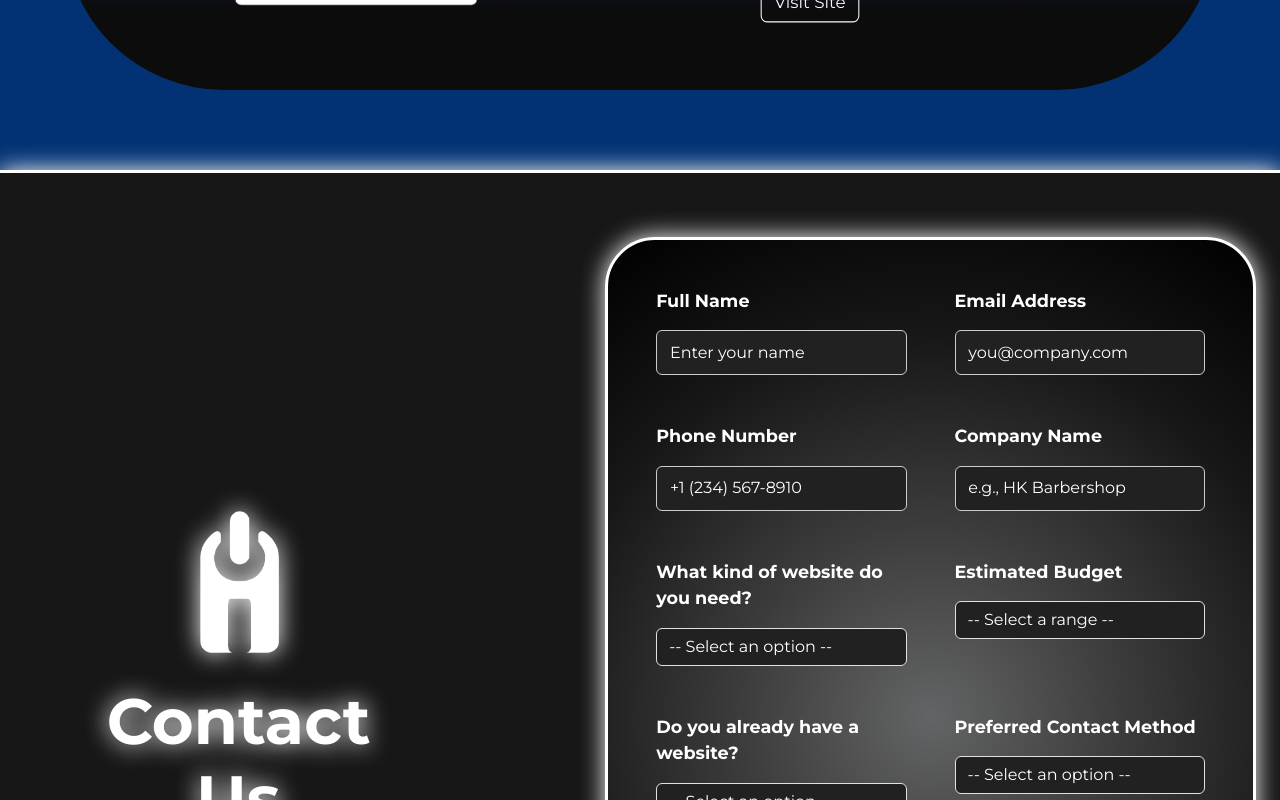
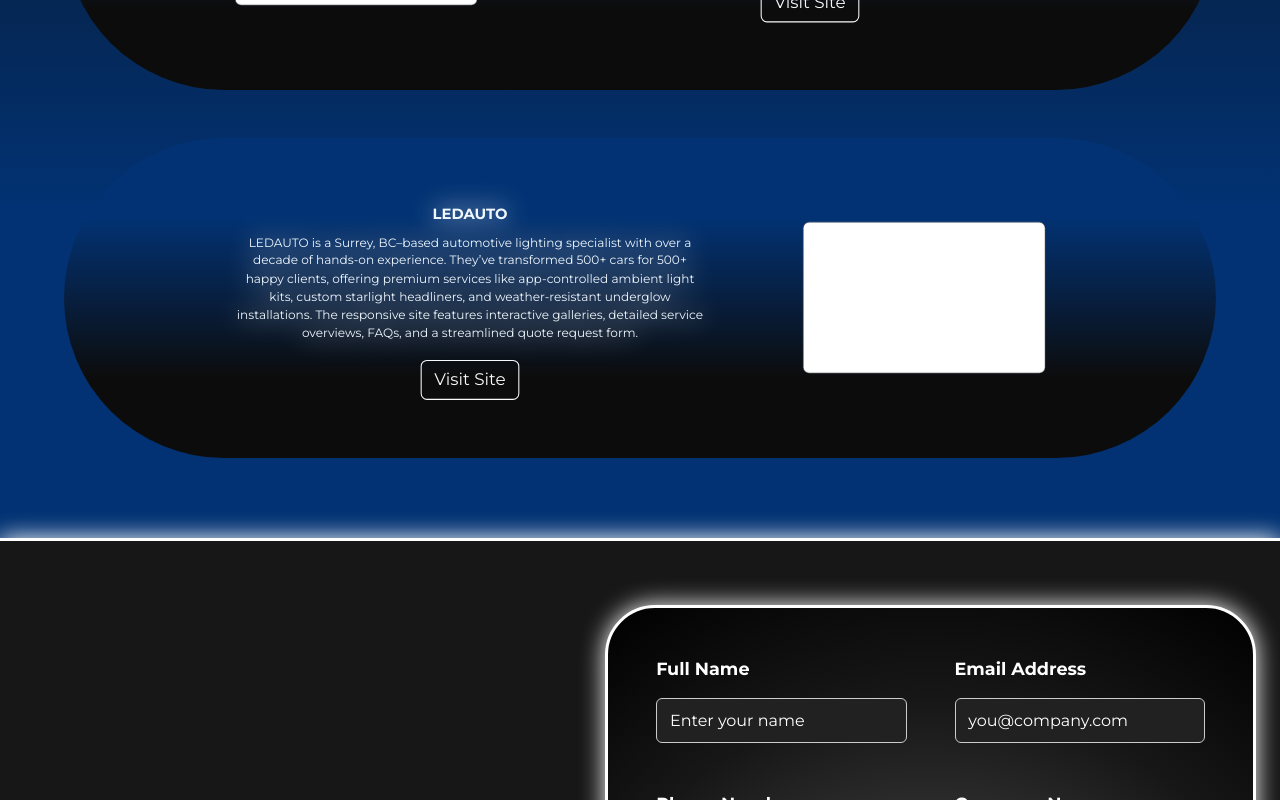
Before and after one commit to taha-malik27/ISolve, a React (Create React App) app: page / in a window 1280 px wide. Shown: the part 3180-3980 px from the top of the page. Built offline with nearby package versions, Linux system fonts and the light colour scheme; grey boxes are pictures that could not be loaded.

Commit message:
just added in another website completed that was being worked on, also did some more minor edits to page footer

```diff
--- a/src/components/ourWorkSection/ourWorkSection.jsx
+++ b/src/components/ourWorkSection/ourWorkSection.jsx
@@ -39,7 +39,8 @@
                             and streamlined quote requests.
                         </span>
                         <div className="pt-3">
-                            <a className="btn btn-outline-light " href="https://illumiyyc.com" target="_blank" rel="noopener noreferrer">
+                            <a className="btn btn-outline-light " href="https://illumiyyc.com" target="_blank"
+                               rel="noopener noreferrer">
                                 Visit Site
                             </a>
                         </div>
@@ -83,21 +84,37 @@
                     </div>
                 </div>
 
-                {/*FUTURE WEBISTE*/}
-                {/*<div className="leftDisplayBox" >*/}
 
+                <div className="leftDisplayBox">
+                    <div className="leftCard">
+                        <div className="cardTitle glow fw-bold">LEDAUTO</div>
+                        <span className="glow">
+      LEDAUTO is a Surrey, BC–based automotive lighting specialist with over a decade of hands-on experience.
+      They’ve transformed 500+ cars for 500+ happy clients, offering premium services like app-controlled ambient light kits,
+      custom starlight headliners, and weather-resistant underglow installations.
+      The responsive site features interactive galleries, detailed service overviews, FAQs, and a streamlined quote request form.
+    </span>
+                        <div className="pt-3">
+                            <a
+                                className="btn btn-outline-light"
+                                href="https://ledauto.info/"
+                                target="_blank"
+                                rel="noopener noreferrer"
+                            >
+                                Visit Site
+                            </a>
+                        </div>
+                    </div>
 
-                {/*    <div className="iframeWrapper">*/}
-                {/*        <iframe*/}
-                {/*            src="https://illumiyyc.com/"*/}
-                {/*            className="embeddedIframe"*/}
-                {/*            allowFullScreen*/}
-                {/*            title="Embedded Website"*/}
-                {/*        ></iframe>*/}
-                {/*    </div>*/}
-
-                {/*</div>*/}
-
+                    <div className="iframeWrapper">
+                        <iframe
+                            src="https://ledauto.info/"
+                            className="embeddedIframe"
+                            allowFullScreen
+                            title="LEDAUTO Site Preview"
+                        ></iframe>
+                    </div>
+                </div>
 
 
             </Stack>
--- a/src/styles/pageFooter.css
+++ b/src/styles/pageFooter.css
@@ -38,6 +38,17 @@
     align-items: center;
 }
 
+.Logo:hover{
+    transform: scale(1.15);
+    transition: transform .2s ease-in-out;
+}
+.Logo:not(:hover) {
+    transform: scale(1);
+    transition: transform .25s ease-in-out;
+}
+
+
 .Logo:active{
     transform: scale(0.8);
+    transition: transform .1s ease-in-out;
 }
```
